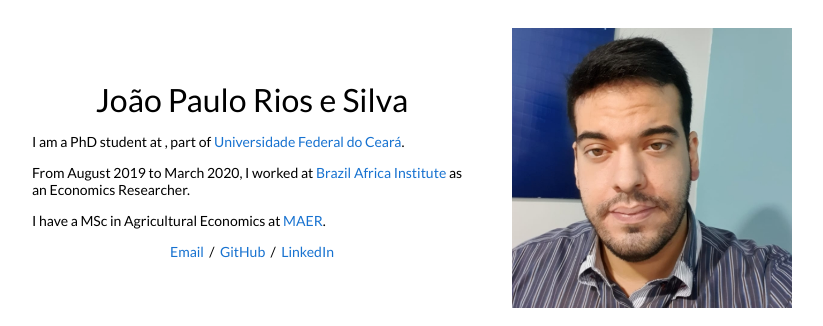
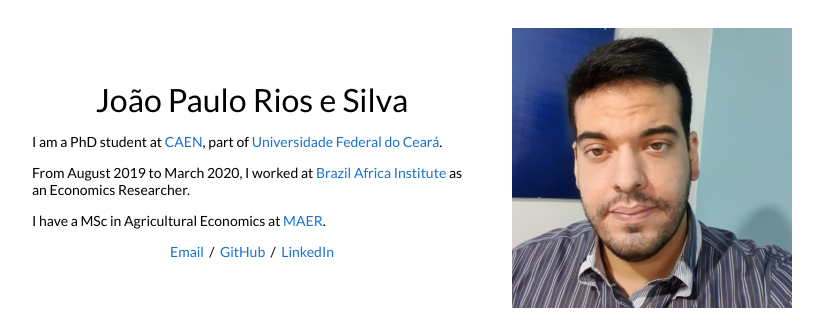
Before and after one commit to jprios/jprios, a Jekyll site: the page built from _posts/2019-06-02-venue.markdown, in a window 1280 px wide. Shown: the top 326 px of the page, without its empty margins (228-1051 px from the left). Built offline with Jekyll 4.4.1, drawn with Linux system fonts in a browser that asks for light colours.

Commit message:
Fix UFC and CAEN links

```diff
--- a/_layouts/default.html
+++ b/_layouts/default.html
@@ -28,8 +28,7 @@
               <h1>
                 João Paulo Rios e Silva
               </h1>
-              <p>I am a PhD student at <a href="https://caen.ufc.br/"></a>, part of <a
-                  href="https://www.scs.cmu.edu/">Universidade Federal do Ceará</a>.
+              <p>I am a PhD student at <a href="https://caen.ufc.br/">CAEN</a>, part of <a href="https://ufc.br/">Universidade Federal do Ceará</a>.
               </p>
               <p>
                 From August 2019 to March 2020, I worked at <a href="https://ibraf.org">Brazil Africa Institute</a> as
```
